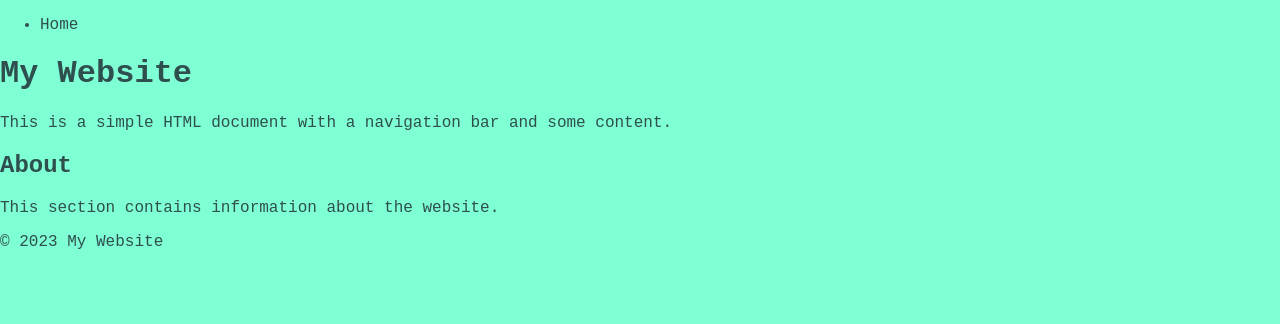
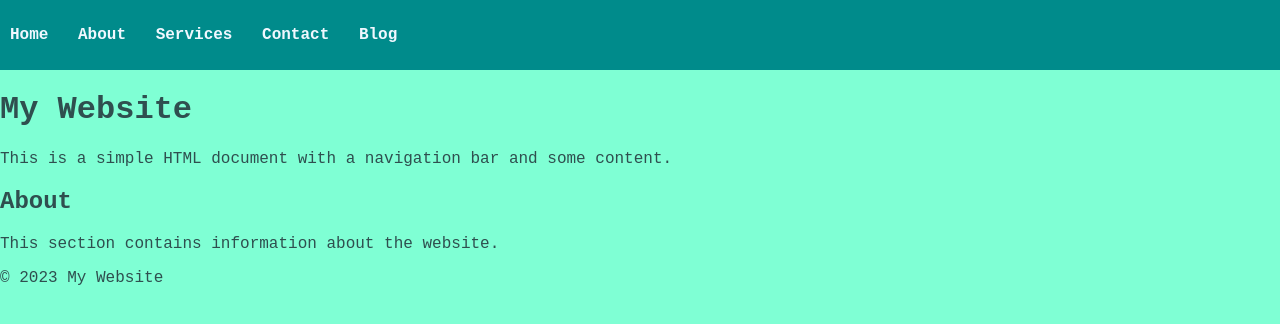
Before and after one commit to MartaFagundez/git_example, a plain HTML site: page index.html in a window 1280 px wide. Drawn offline with Linux system fonts and the light colour scheme.

Commit message:
add navbar style

```diff
--- a/css/style.css
+++ b/css/style.css
@@ -5,3 +5,19 @@ body{
     margin: 0;
     padding: 0px;
 }
+
+nav {
+    background-color: darkcyan;
+    padding: 10px;
+}
+ul {
+    list-style-type: none;
+    padding: 0;
+
+}
+li {
+    display: inline;
+    margin-right: 20px;
+    font-weight: bold;
+    color: aliceblue;
+}
--- a/index.html
+++ b/index.html
@@ -10,6 +10,10 @@
     <nav>
         <ul>
             <li>Home</li>
+            <li>About</li>
+            <li>Services</li>
+            <li>Contact</li>
+            <li>Blog</li>
         </ul>
     </nav>
     <main>
```
